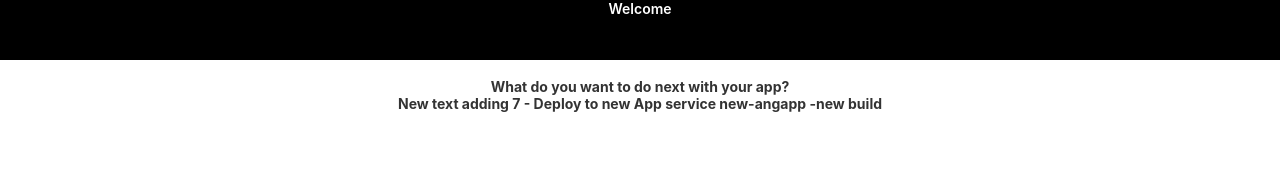
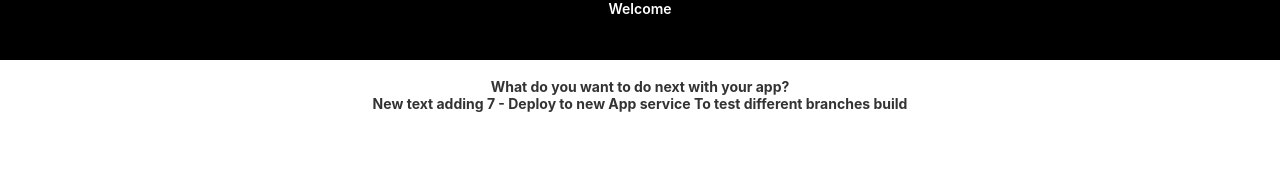
Before and after one commit to EswarDevops/angular-app-with-azure, an Angular app: page / in a window 1280 px wide. Shown: the top 185 px of the page. Built offline with nearby package versions, Linux system fonts and the light colour scheme.

Commit message:
Deploy to new App service To test different branches buil

```diff
--- a/src/app/app.component.html
+++ b/src/app/app.component.html
@@ -294,7 +294,7 @@
 <div class="content" role="main">
 
   <p>What do you want to do next with your app?</p>
-  <p>New text adding 7 - Deploy to new App service new-angapp -new build</p>
+  <p>New text adding 7 - Deploy to new App service To test different branches build</p>
 
 </div>
 
```
